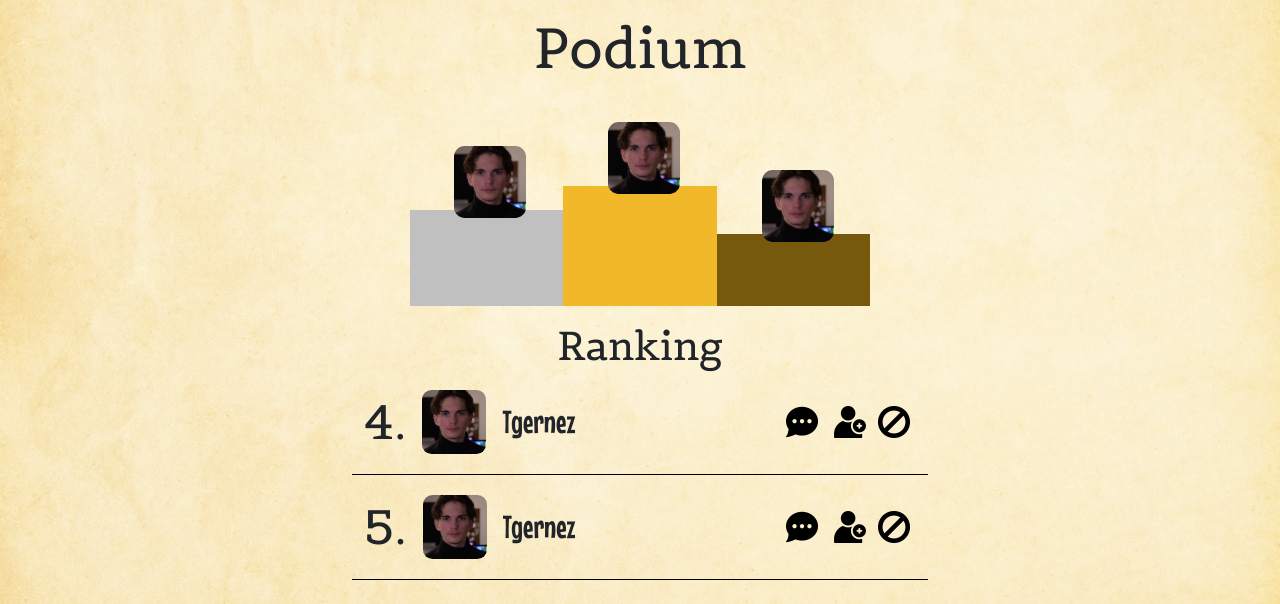
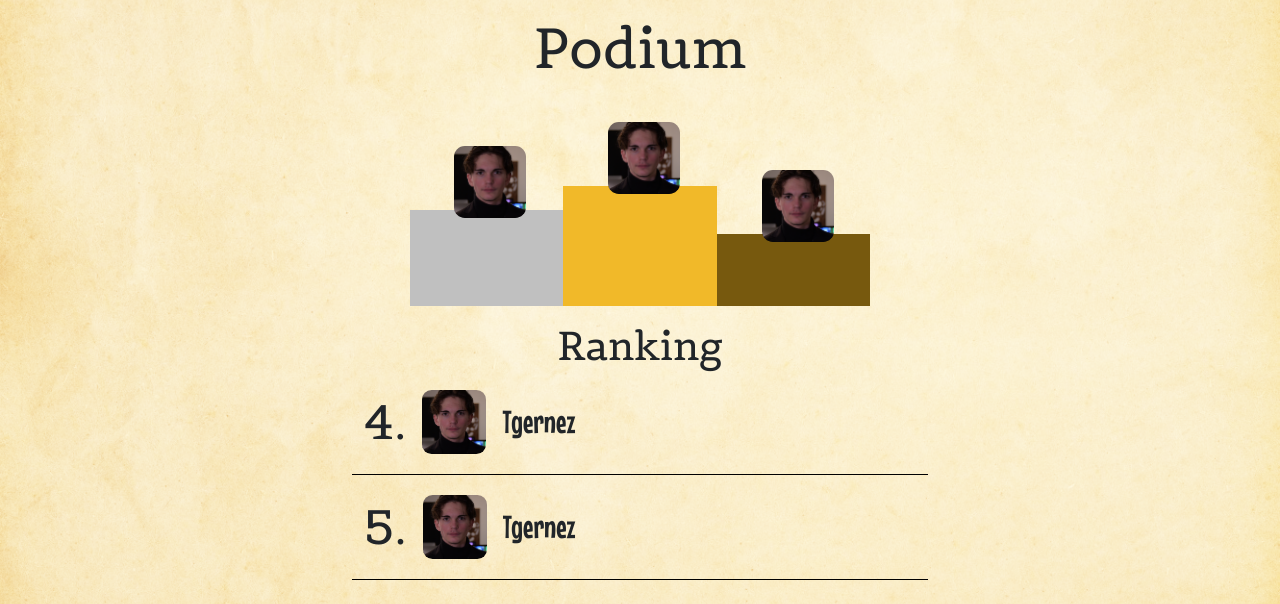
Before and after one commit to Plaetorius/ft_transcendence_front, a plain HTML site: page src/templates/index.html in a window 1280 px wide. Shown: the part 161-765 px from the top of the page. Drawn offline with Linux system fonts and the light colour scheme.

Commit message:
remove useless buttons in ranking

```diff
--- a/src/templates/index.html
+++ b/src/templates/index.html
@@ -134,19 +134,6 @@
 						<img src="../static/profile_pictures/tgernez-intra-pp.jpg" draggable="false" class="podium-profile">
 						<span class="podium-profile d-flex align-items-center">Tgernez</span>
 					</div>
-					<div class="col d-flex align-items-center justify-content-end">
-						<div class="d-flex align-items-end">
-							<button class="profile-action-button me-1" data-username="username" title="Chat">
-								<img src="../static/icons/chat.png" draggable="false">
-							</button>
-							<button class="profile-action-button" data-username="username" title="Add friend">
-								<img src="../static/icons/add-friend.png" draggable="false">
-							</button>
-							<button class="profile-action-button" data-username="username" title="Block user">
-								<img src="../static/icons/block.png" draggable="false">
-							</button>
-						</div>
-					</div>
 				</div>
 
 				<div class="row">
@@ -154,19 +141,6 @@
 						<span>5.</span>
 						<img src="../static/profile_pictures/tgernez-intra-pp.jpg" draggable="false" class="podium-profile">
 						<span class="podium-profile d-flex align-items-center">Tgernez</span>
-					</div>
-					<div class="col d-flex align-items-center justify-content-end">
-						<div class="d-flex align-items-end">
-							<button class="profile-action-button me-1" data-username="username" title="Chat">
-								<img src="../static/icons/chat.png" draggable="false">
-							</button>
-							<button class="profile-action-button" data-username="username" title="Add friend">
-								<img src="../static/icons/add-friend.png" draggable="false">
-							</button>
-							<button class="profile-action-button" data-username="username" title="Block user">
-								<img src="../static/icons/block.png" draggable="false">
-							</button>
-						</div>
 					</div>
 				</div>
 			</div>
```
